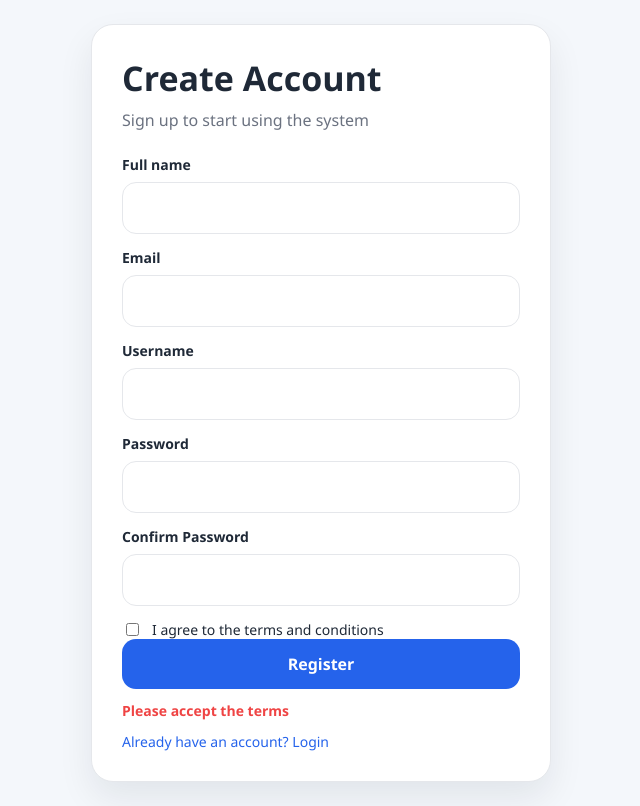
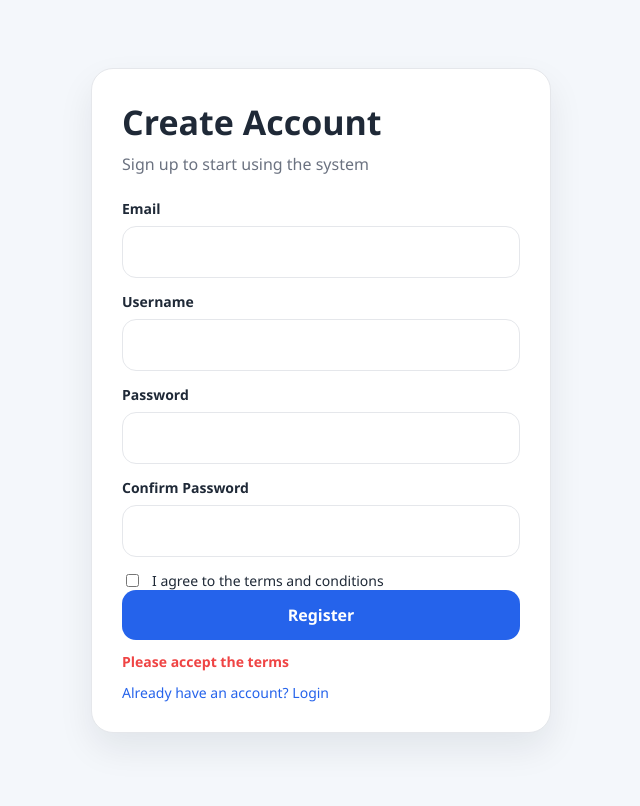
Before and after one commit to thiraphuteiei-collab/blynk-web-dashboard, a website: page public/register.html in a window 1280 px wide. Both pictures are taken after a click on the button "Register". Shown: the whole page, without its empty margins (319-959 px from the left). Drawn offline with Linux system fonts and the light colour scheme.

Commit message:
Update register.html

```diff
--- a/public/register.html
+++ b/public/register.html
@@ -11,11 +11,6 @@
     <div class="auth-card">
       <h1 class="brand-title">Create Account</h1>
       <p class="brand-sub">Sign up to start using the system</p>
-
-      <div class="form-group">
-        <label class="form-label" for="fullName">Full name</label>
-        <input class="form-input" id="fullName" type="text" />
-      </div>
 
       <div class="form-group">
         <label class="form-label" for="email">Email</label>
@@ -55,7 +50,6 @@
   <script src="/js/app.js"></script>
   <script>
     document.getElementById("registerButton").addEventListener("click", async () => {
-      const fullName = document.getElementById("fullName").value.trim();
       const email = document.getElementById("email").value.trim();
       const username = document.getElementById("username").value.trim();
       const password = document.getElementById("password").value.trim();
@@ -79,7 +73,7 @@
         const data = await fetchJson("/api/register", {
           method: "POST",
           headers: { "Content-Type": "application/json" },
-          body: JSON.stringify({ fullName, email, username, password })
+          body: JSON.stringify({ email, username, password })
         });
 
         successBox.textContent = data.message;
```
